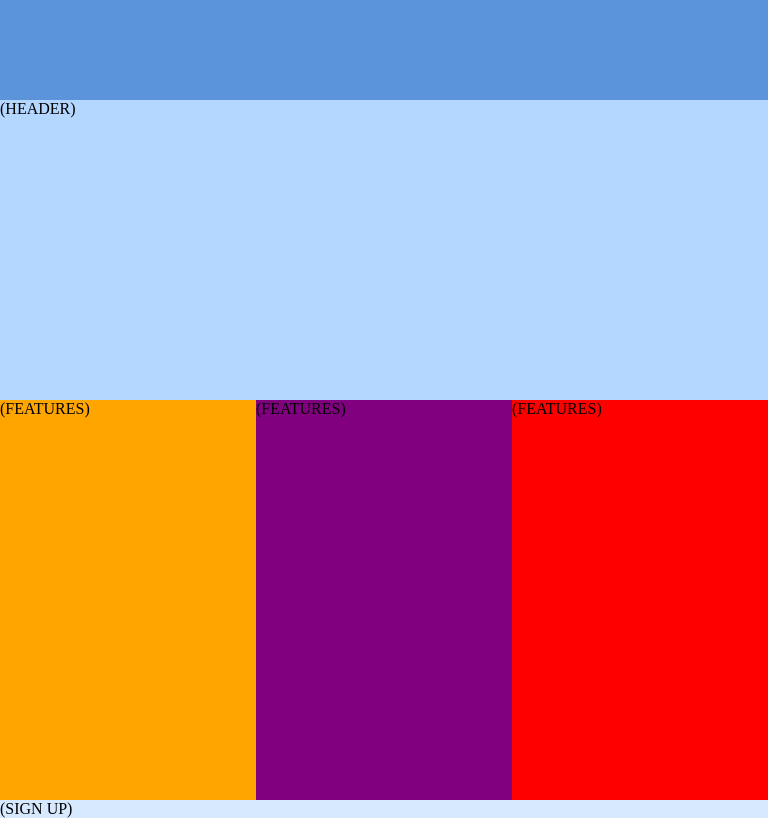
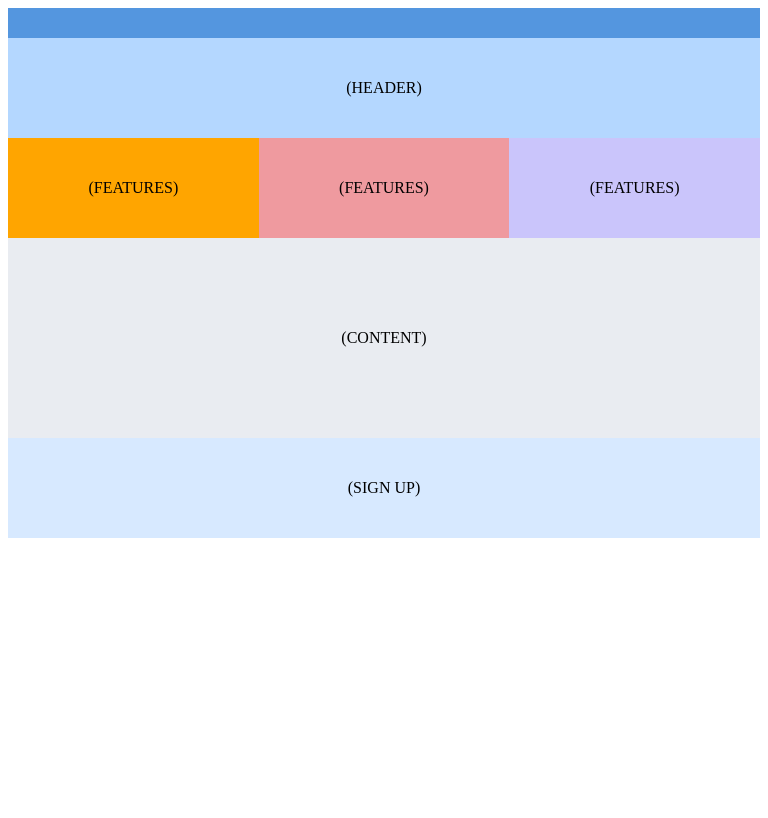
Before and after one commit to AnhDTQ-99/Training_T3H, a plain HTML site: page Training_day5/day5.html in a window 768 px wide. Shown: the top 818 px of the page. Drawn offline with Linux system fonts and the light colour scheme.

Commit message:
complete HW day 5 with errors

```diff
--- a/Training_day5/day5.css
+++ b/Training_day5/day5.css
@@ -1,80 +1,96 @@
-body{
-    margin: 0px;
-    padding: 0px;
-    box-sizing: border-box;
-    display: grid;
-    grid-template-columns: repeat(3, auto);
-    grid-template-rows: repeat(5, auto);
-}
 
 /*4 section. (feature + signup is 1 section)
 use column reverse to put content to final
 display:none
 
 /*default layout: laptop*/
-.nav-bar{
-    background-color: #5b94db;
-    width: auto;
-    height: 100px;
-    grid-column: span 3;
-    height: 100px;
+
+/*phone responsive*/
+@media (max-width:576px) {
+    .header, .content, .middle-box, .signup,.feature-left,.feature-mid,.feature-right {
+        display: flex;
+        flex-direction: column;
+        justify-content: center;
+        align-items: center;
+        }
 }
 
-header{
-    background-color: #b4d7ff;
-    width: auto;
-    height: 300px;
-    grid-column: span 3;
-    grid-row-start: 2;
+@media (min-width:576px) and (max-width:768px) {
+    .header, .content {
+        display: flex;
+        flex-direction: column;
+        justify-content: center;
+        align-items: center;
     }
 
-.feature {
-    height: 400px;
+    .bottom {
         display: flex;
-    grid-column: span 3;
-    grid-row-start: 3;
+        flex-direction: column;
+        }
+
+    .upper-box {
+        display: flex;
+        flex-direction: column;
+    }
+
+    .content {
+        justify-content: center;
+        align-items: center;
+    }
+
+    .middle-box {
+        display: grid;
+        grid-template-columns: repeat(2,1fr);
+        grid-template-rows: repeat(2,auto);
+    }
+
+    .signup {
+        grid-column: 1 / 2;
+        display: flex;
+        justify-content: center;
+        align-items: center;
     }
 
     .feature-left {
-    background-color: orange;
+        grid-column: 2 / 3;
         display: flex;
-    flex: 1;
+        justify-content: center;
+        align-items: center;
     }
 
     .feature-mid {
-    background-color: purple;
+        grid-column: 1 / 2;
         display: flex;
-    flex: 1;
+        justify-content: center;
+        align-items: center;
     }
 
     .feature-right {
-    background-color: red;
+        grid-column: 2 / 3;
         display: flex;
-    flex: 1;
+        justify-content: center;
+        align-items: center;
+    }
     }
 
-.signup {
-    background-color: #d7e9ff;
-    grid-column: span 3;
-    height: 200px;
+@media (min-width:768px) {
+    .header,.content {
+        display: flex;
+        justify-content: center;
+        align-items: center;
+    }
+    .bottom {
+        display: flex;
+        flex-wrap: wrap;
+        flex-direction: column-reverse;
+    }
+    .middle-box {
+        display: flex;
     }
 
-.content {
-    grid-column: span 3;
-    grid-row-start: 7;
-    background-color:#e9ecf1;
-    height: 400px;
-}
-
-/*phone responsive*/
-@media (max-width:576px) {
-    body {
-        grid-template-areas:
-            "nav nav nav"
-            "header header header"
-            "content content content"
-            "signup feature"
-            "feature feature";
-        grid-template-rows: auto auto auto auto auto auto auto;
+    .feature-left,.feature-mid,.feature-right,.signup {
+        justify-content: center;
+        align-items: center;
+        display: flex;
     }
 }
--- a/Training_day5/day5.html
+++ b/Training_day5/day5.html
@@ -7,13 +7,17 @@
     <link rel="stylesheet" href="./day5.css">
 </head>
 <body>
-    <div class="nav-bar"></div>
-    <header class="header">(HEADER)</header>
-    <div class="feature">
-        <div class="feature-left">(FEATURES)</div>
-        <div class="feature-mid">(FEATURES)</div>
-        <div class="feature-right">(FEATURES)</div>
+    <div class="nav-bar" style="background-color: #5496df;height: 30px; width:100%"></div>
+    <header class="header" style="background-color: #b4d7ff; height: 100px; width: 100%;">(HEADER)</header>
+    <div class="bottom">
+        <div class="upper-box">
+            <div class="content" style="background-color: #e9ecf1;height: 200px; width: 100%;">(CONTENT)</div>
+            <div class="signup" style="background-color: #d7e9ff;height: 100px;width: 100%;">(SIGN UP)</div>
+        </div>
+        <div class="middle-box">
+                <div class="feature-left" style="background-color: orange; height: 100px;height: 100px; width: 100%;">(FEATURES)</div>
+                <div class="feature-mid" style="background-color: #ef9a9f;height: 100px;width: 100%;">(FEATURES)</div>
+                <div class="feature-right" style="background-color: #cac5fb;height: 100px;width: 100%;">(FEATURES)</div>
+            </div>
     </div>
-    <div class="signup">(SIGN UP)</div>
-    <div class="content">(CONTENT)</div>
 </body>
```
Lines whose indentation alone changed are shown as unchanged.
